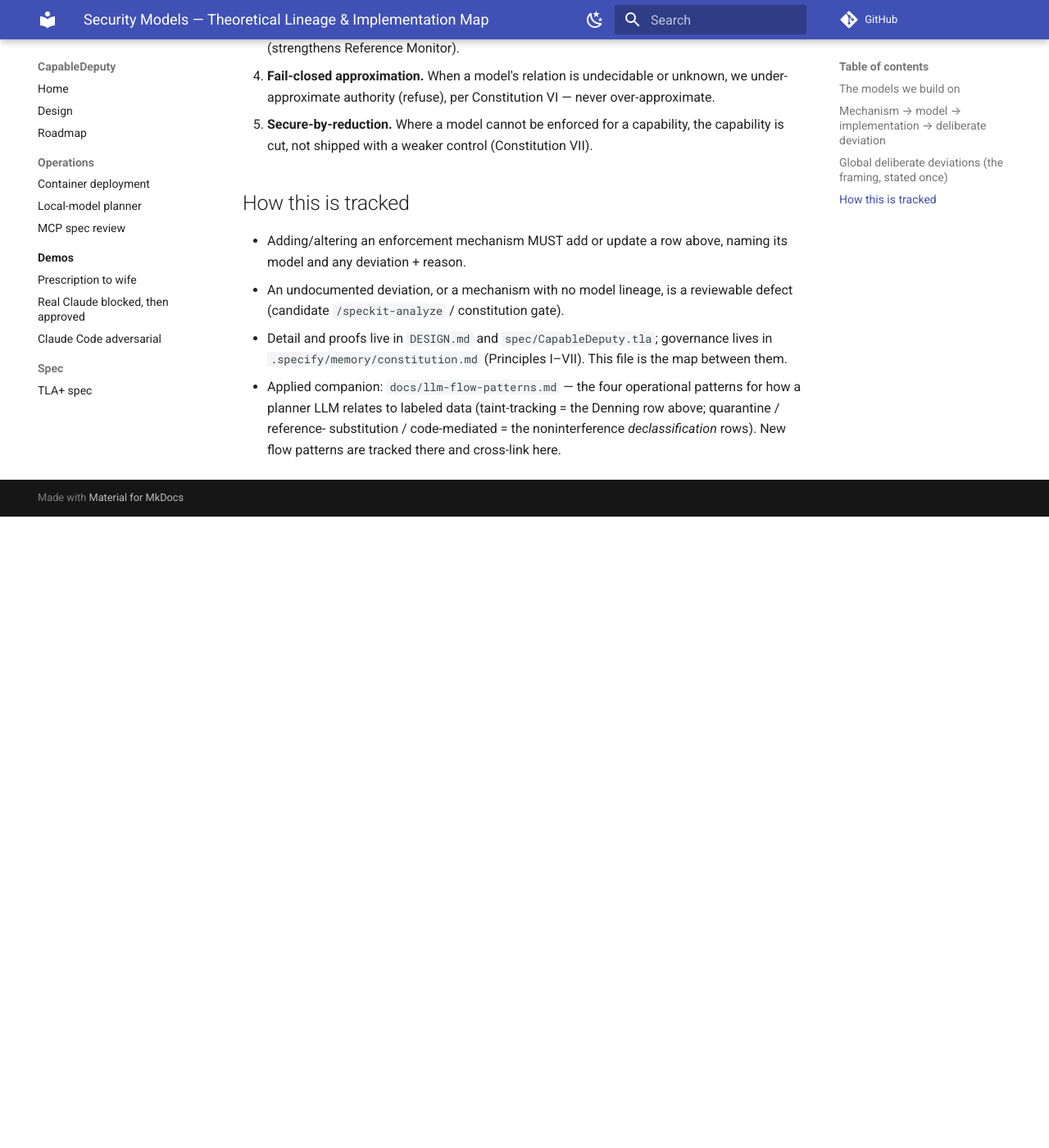
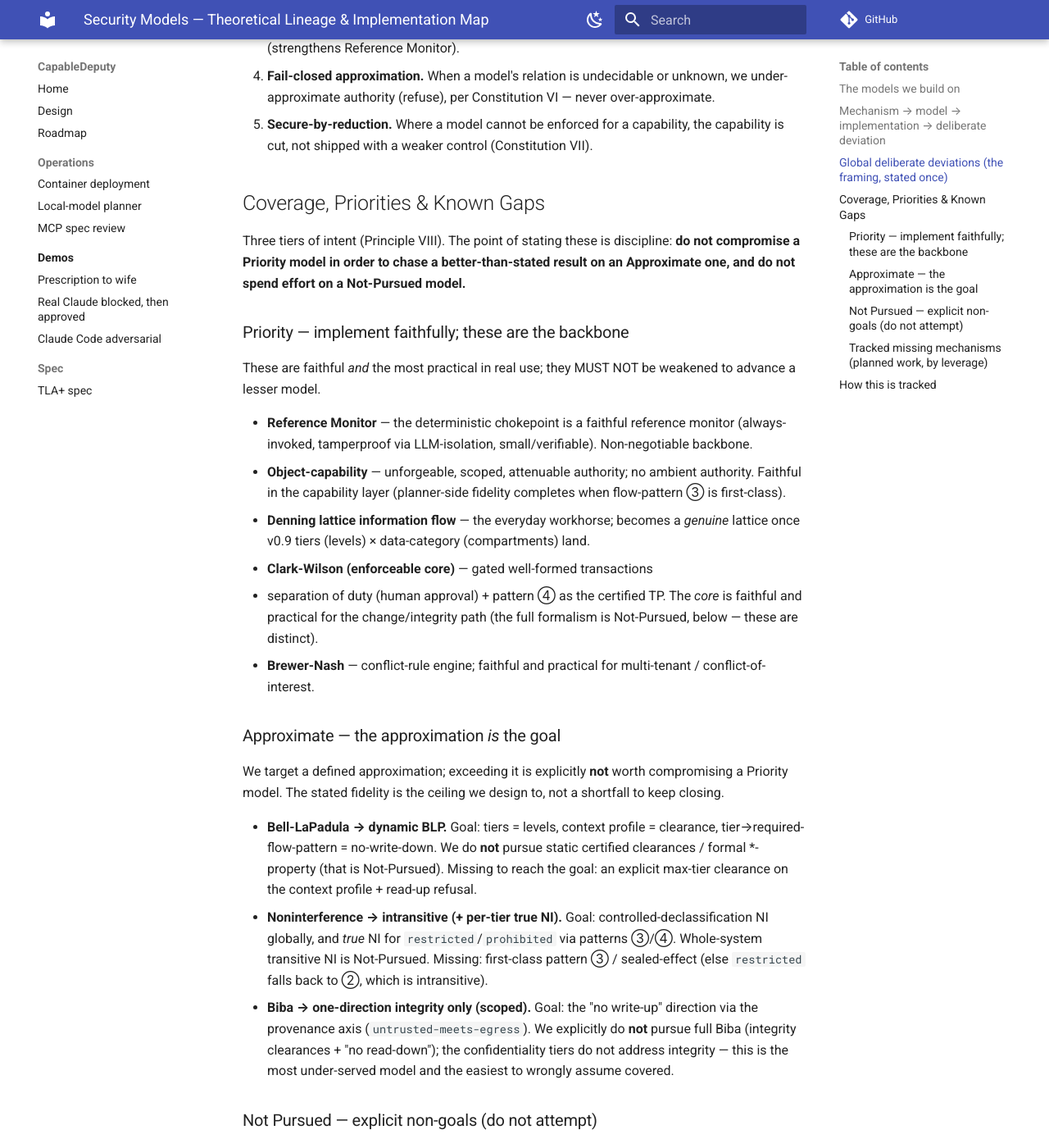
Before and after one commit to marctjones/capabledeputy, an MkDocs documentation site: the page built from docs/security-models.md, in a window 1280 px wide and 1400 px high, scrolled down 3133 px. Shown: the whole window at 82% size. Built offline with MkDocs 1.6.1 and Material for MkDocs 9.7.7, drawn with Linux system fonts in a browser that asks for light colours; comment, search, counter and statistics services are not loaded; before the commit the page ends 3763 px from its top, so only the background shows below that; some of the changed text lies outside the part shown.

Commit message:
docs: security-models Coverage/Priorities/Known-Gaps (Principle VIII artifact)
Three-tier intent classification:
- Priority (faithful + practical, must not be weakened): Reference
  Monitor, object-capability, Denning lattice IF, Clark-Wilson core,
  Brewer-Nash.
- Approximate (the approximation IS the goal, ceiling not shortfall):
  dynamic BLP, intransitive/per-tier NI, one-direction Biba.
- Not Pursued (explicit non-goals): whole-system transitive NI, full
  static MLS BLP, full CW formalism, full Biba, general HRU/Take-Grant.
Plus the 4 tracked missing mechanisms (clearance, sealed-effect ③,
integrity floor/no-read-down, formal lattice dominance) and the honest
Biba/integrity gap. Constitution ref updated to I–VIII.

Co-Authored-By: Claude Opus 4.7 <noreply@anthropic.com>

```diff
--- a/docs/security-models.md
+++ b/docs/security-models.md
@@ -65,6 +65,87 @@ remain the detail.
    capability, the capability is cut, not shipped with a weaker control
    (Constitution VII).
 
+## Coverage, Priorities & Known Gaps
+
+Three tiers of intent (Principle VIII). The point of stating these is
+discipline: **do not compromise a Priority model in order to chase a
+better-than-stated result on an Approximate one, and do not spend
+effort on a Not-Pursued model.**
+
+### Priority — implement faithfully; these are the backbone
+
+These are faithful *and* the most practical in real use; they MUST NOT
+be weakened to advance a lesser model.
+
+- **Reference Monitor** — the deterministic chokepoint is a faithful
+  reference monitor (always-invoked, tamperproof via LLM-isolation,
+  small/verifiable). Non-negotiable backbone.
+- **Object-capability** — unforgeable, scoped, attenuable authority; no
+  ambient authority. Faithful in the capability layer (planner-side
+  fidelity completes when flow-pattern ③ is first-class).
+- **Denning lattice information flow** — the everyday workhorse;
+  becomes a *genuine* lattice once v0.9 tiers (levels) × data-category
+  (compartments) land.
+- **Clark-Wilson (enforceable core)** — gated well-formed transactions
+  + separation of duty (human approval) + pattern ④ as the certified
+  TP. The *core* is faithful and practical for the change/integrity
+  path (the full formalism is Not-Pursued, below — these are distinct).
+- **Brewer-Nash** — conflict-rule engine; faithful and practical for
+  multi-tenant / conflict-of-interest.
+
+### Approximate — the approximation *is* the goal
+
+We target a defined approximation; exceeding it is explicitly **not**
+worth compromising a Priority model. The stated fidelity is the ceiling
+we design to, not a shortfall to keep closing.
+
+- **Bell-LaPadula → dynamic BLP.** Goal: tiers = levels, context
+  profile = clearance, tier→required-flow-pattern = no-write-down. We
+  do **not** pursue static certified clearances / formal *-property
+  (that is Not-Pursued). Missing to reach the goal: an explicit
+  max-tier clearance on the context profile + read-up refusal.
+- **Noninterference → intransitive (+ per-tier true NI).** Goal:
+  controlled-declassification NI globally, and *true* NI for
+  `restricted`/`prohibited` via patterns ③/④. Whole-system transitive
+  NI is Not-Pursued. Missing: first-class pattern ③ / sealed-effect
+  (else `restricted` falls back to ②, which is intransitive).
+- **Biba → one-direction integrity only (scoped).** Goal: the
+  "no write-up" direction via the provenance axis
+  (`untrusted-meets-egress`). We explicitly do **not** pursue full
+  Biba (integrity clearances + "no read-down"); the confidentiality
+  tiers do not address integrity — this is the most under-served model
+  and the easiest to wrongly assume covered.
+
+### Not Pursued — explicit non-goals (do not attempt)
+
+Documented so effort is never spent here and reviewers do not flag
+their absence as a defect:
+
+- **Whole-system transitive noninterference** — theoretically
+  incompatible with a useful agent; only the intransitive/per-unit form
+  (Approximate) is targeted.
+- **Full static MLS Bell-LaPadula** (certified clearances, formal
+  *-property) — conflicts with dynamic taint + open-registry + capability
+  design; the dynamic approximation is the substitute.
+- **Full Clark-Wilson formalism** (UDI/CDI/TP/IVP certification regime)
+  — heavyweight; the enforceable core (Priority) is the substitute.
+- **Full Biba** (integrity clearances + no-read-down) — not on the
+  roadmap; only the scoped one-direction approximation is targeted.
+- **General HRU / Take-Grant safety** — safety is undecidable; sidestepped
+  by the capability model by construction. Implementing it generally is
+  impossible, not merely hard.
+
+### Tracked missing mechanisms (planned work, by leverage)
+
+1. **Context-profile clearance** (max tier a principal/use-case may
+   handle + read-up refusal) → completes *dynamic BLP*.
+2. **First-class flow-pattern ③ / sealed-effect** → unlocks *true NI*
+   for `restricted`.
+3. **Integrity floor + "no read-down"** on the provenance axis → the
+   unaddressed *Biba* half (NOT solved by confidentiality tiers).
+4. **Formal lattice dominance/join in the engine** (replace ad-hoc
+   conflict-rule pairs) → makes *Denning* fully faithful.
+
 ## How this is tracked
 
 - Adding/altering an enforcement mechanism MUST add or update a row
@@ -73,7 +154,7 @@ remain the detail.
   reviewable defect (candidate `/speckit-analyze` / constitution gate).
 - Detail and proofs live in `DESIGN.md` and `spec/CapableDeputy.tla`;
   governance lives in `.specify/memory/constitution.md` (Principles
-  I–VII). This file is the map between them.
+  I–VIII; VIII makes this map binding). This file is the map between them.
 - Applied companion: `docs/llm-flow-patterns.md` — the four
   operational patterns for how a planner LLM relates to labeled data
   (taint-tracking = the Denning row above; quarantine / reference-
```
